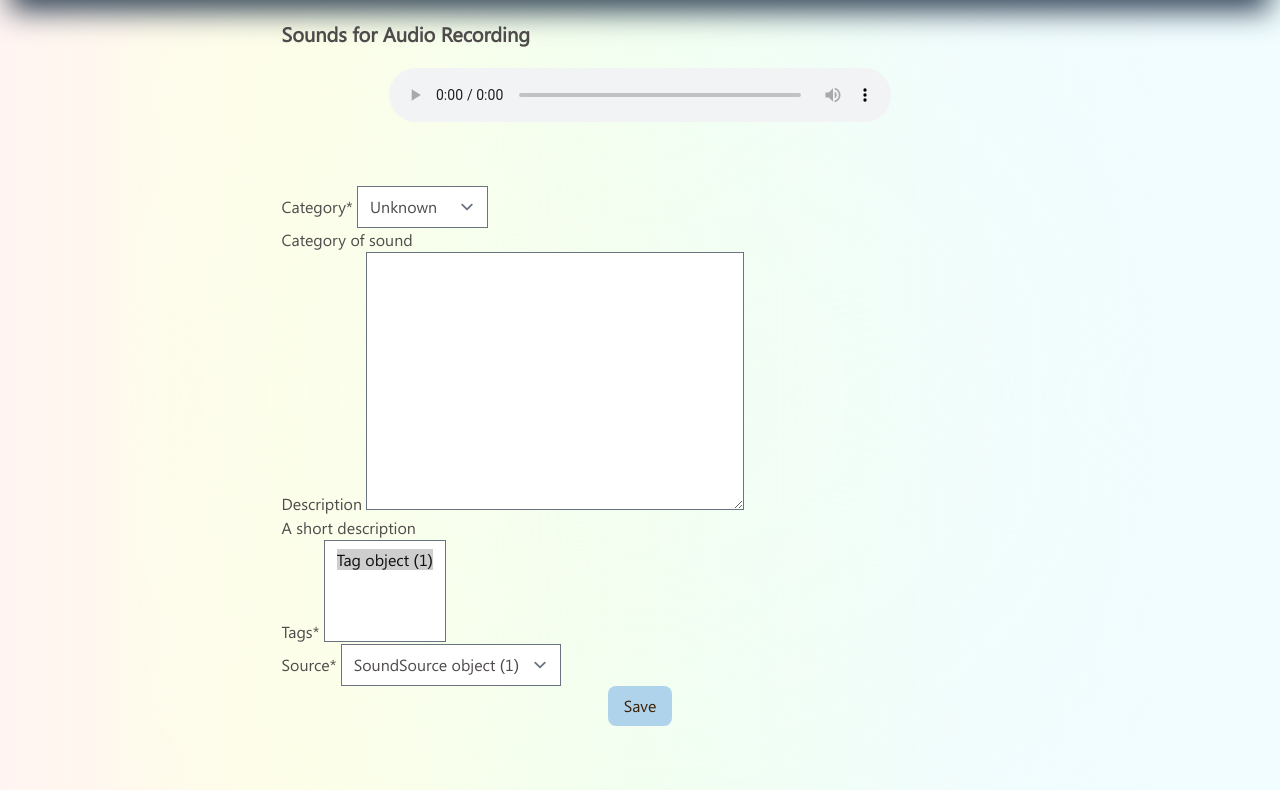
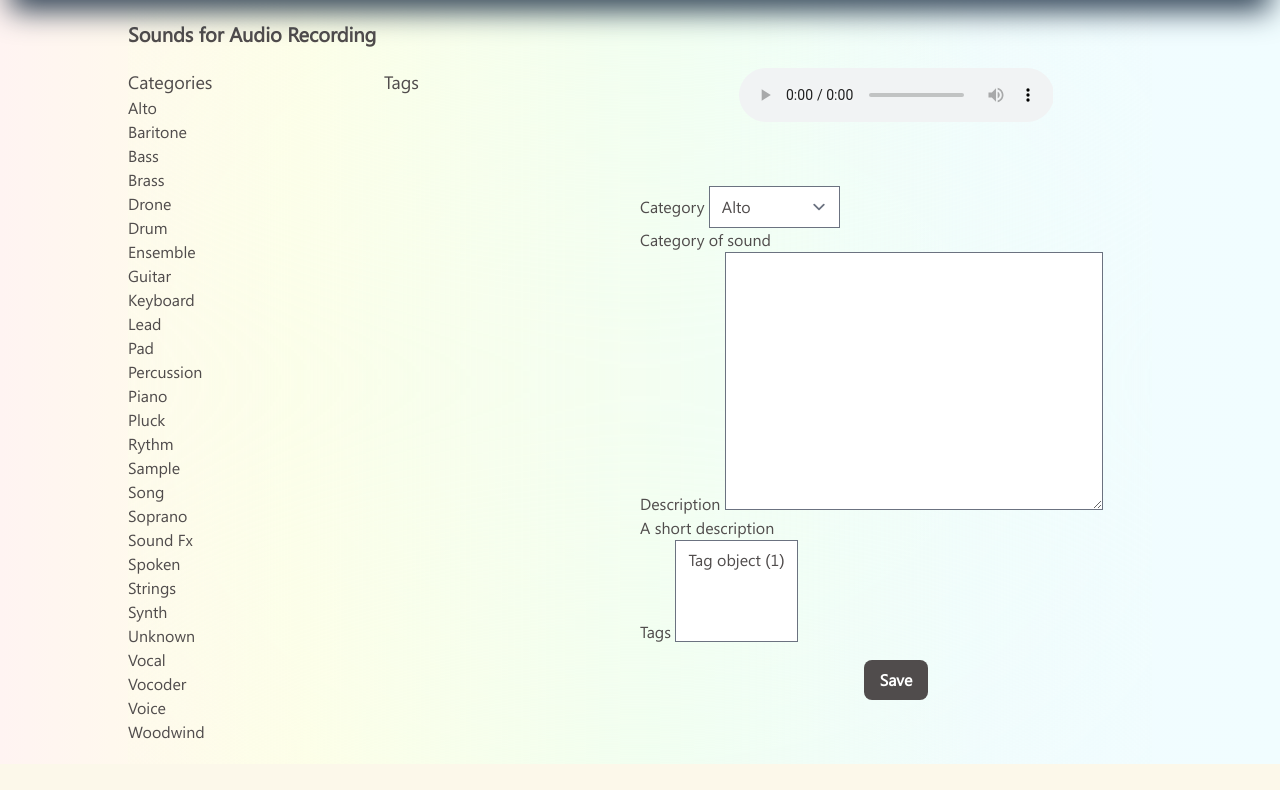
Before and after one commit to benbenz/telemann, a Django app: page /sounds/1 in a window 1280 px wide. Shown: the part 58-848 px from the top of the page. After the commit the page ends 822 px from the top, so only its background shows below. Run offline with Django 5.2, Linux system fonts and the light colour scheme; data comes from the database, SQL or seed files in the repository; tables that the repository leaves empty hold one stand-in row (values such as "Sample post"); data that the repository does not hold is empty; some libraries are stand-ins or nearby versions; some web fonts are replaced.

Commit message:
Working on labelling interface optimization

```diff
--- a/src/sounds/forms.py
+++ b/src/sounds/forms.py
@@ -71,10 +71,13 @@ class SoundToneForm(forms.ModelForm):
 
     class Meta:
         model = SoundTone
-        exclude = ['recording','last_modified','record_date','midi_bank','midi_program','parameters','generator']
+        exclude = ['recording','last_modified','record_date','midi_bank','midi_program','parameters','source']
 
     def __init__(self, *args, **kwargs):
         super(SoundToneForm, self).__init__(*args, **kwargs)
+
+        if self.instance:
+            self.fields['category'].choices = self.instance.get_compatible_categories()
 
         # Set initial value for file_path field if instance is provided and has a file_path attribute
         # if self.instance and hasattr(self.instance, 'recording'):
--- a/src/sounds/models.py
+++ b/src/sounds/models.py
@@ -197,8 +197,10 @@ class SoundTone(models.Model):
         SAMPLE = 'sample'
         SONG = 'song'
         SOUND_FX = 'soundfx'
+        VOCAL = 'vocal'
+        VOCODER = 'vocoder'
         # VOICEs categories
-        VOICE = 'voice' # also used by INSTRUMENT
+        VOICE = 'voice'
         BARITONE = 'baritone'
         ALTO = 'alto'
         SOPRANO = 'soprano'
@@ -215,7 +217,7 @@ class SoundTone(models.Model):
         SoundTone.normalize_parameters(instance)
 
     id            = models.AutoField(primary_key=True)
-    category      = models.CharField(max_length=16,choices=Category.choices,default=Category.UNKNOWN,help_text="Category of sound")
+    category      = models.CharField(max_length=16,choices=Category.choices,default=None,null=True,blank=True,help_text="Category of sound")
     description   = models.TextField(max_length=512,null=True,default=None,blank=True,help_text="A short description")
     parameters    = models.JSONField(default=None,null=True,blank=True,help_text="Parameters for this specific sound") # can be text pronounced by the vocal artist
     midi_bank     = models.SmallIntegerField(choices=choice_midi_bank,null=True,default=None,blank=True,help_text="The MIDI bank of the sound")
@@ -225,7 +227,7 @@ class SoundTone(models.Model):
     record_date   = models.DateTimeField(auto_now_add=True,help_text="the date/time the file was entered in the database")
     # relations
     source        = models.ForeignKey(SoundSource,default=None,null=False,on_delete=models.CASCADE)
-    tags          = models.ManyToManyField(Tag,related_name="sounds")
+    tags          = models.ManyToManyField(Tag,blank=True,related_name="sounds")
 
     class Meta:
         ordering = ['record_date']
@@ -237,6 +239,23 @@ class SoundTone(models.Model):
             models.UniqueConstraint(fields=["recording"],name="recording_is_unique"),
             models.UniqueConstraint(fields=["source","midi_bank","midi_program"],name="source_bank_program_is_unique"),
         ]
+
+    def get_compatible_categories(self):
+        if self.source is None:
+            return sorted( SoundTone.Category.choices , key=lambda cat: cat[1] )
+        voices_category = [
+            SoundTone.Category.VOICE.value ,
+            SoundTone.Category.BARITONE.value ,
+            SoundTone.Category.ALTO.value ,
+            SoundTone.Category.SOPRANO.value ,
+            SoundTone.Category.SPOKEN.value ,
+        ]
+        if self.source.type == SoundSource.Type.INSTRUMENT:
+            return sorted( filter( lambda x: x[0] not in voices_category,SoundTone.Category.choices) , key=lambda cat: cat[1])
+        elif self.source.type == SoundSource.Type.VOICE:
+            return sorted( filter( lambda x: x[0] in voices_category,SoundTone.Category.choices) , key=lambda cat: cat[1])
+        else:
+            return sorted( SoundTone.Category.choices , key=lambda cat: cat[1])
 
 pre_save.connect(SoundTone.pre_save, SoundTone)
 
--- a/src/sounds/static/css/sound.css
+++ b/src/sounds/static/css/sound.css
@@ -8,9 +8,55 @@ form div small {
   color: var(--colour-1);
 }
 
-.source-infos { display: flex; flex-direction: row; padding: 1em; border-radius: 1em;}
+.source-infos { display: flex; flex-direction: row; padding: 1em; border-radius: 1em; max-width: 70%;
+  margin: auto;
+}
 .source-info { display: flex; flex: 1}
 .source-name { font-weight: 600;}
+
+.soundpanels {
+  display: flex;
+  flex-direction: row;
+}
+.soundpanel {
+  flex: 1;
+}
+.soundpanel.left {
+  display: flex;
+  flex-direction: row;
+}
+.soundpanel.left .soundpanel-assist {
+  flex: 1
+}
+
+ul.categories li a {
+  cursor: pointer;
+}
+
+.soundcontrols {
+  display: flex;
+  flex-direction: row;
+}
+.soundcontrol {
+  display: flex;
+  flex: 1;
+}
+.soundcontrol.audio {
+  flex: 20;
+}
+.soundcontrol.reverse {
+  flex-direction: row-reverse;
+}
+.soundcontrol i.fa-solid {
+  font-size: 40px;
+}
+
+.form-button.soundtone {
+  background-color: rgb(80, 76, 76) ;
+  color: white;
+  font-weight: 800;
+  margin-top: 1em;
+}
 
 a.source-infos:hover {
   background-color: rgba(255,255,0,0.5);
--- a/src/sounds/templates/sounds/sounds.html
+++ b/src/sounds/templates/sounds/sounds.html
@@ -1,5 +1,5 @@
 {% extends "base_logged.html" %}
-{% load static i18n crispy_forms_tags random %}
+{% load static i18n %}
 
 
 {% block css %}
@@ -7,6 +7,12 @@
 {% endblock %}
 
 {% block javascript_start %}
+<script>
+
+    function selectCategory(catval) {
+        document.getElementById('id_category').value = catval;
+    }
+</script>
 {% endblock %}
 
 {% block content %}
@@ -15,18 +21,24 @@
 
 <h2 class="text-xl my-5 font-bold">Sounds for {{source.name}}</h2>
 
-<audio autoplay="true" loop controls src="{% url 'sounds:render_sound' srcid=source.id %}?b={{bank}}&p={{program}}&r={% random_uuid %}"></audio>
+<div class="soundpanels">
 
-<div class="form">
-  <form method="post">{% csrf_token %}
-    <input type="hidden" value="{{ program }}" name="p"/>
-    <input type="hidden" value="{{ bank }}" name="b"/>
-    {{ form|crispy }}
-    <div class="form-buttons">
-    <button type="submit" class="form-button flex px-4 py-2 mt-2 rounded-lg md:mt-0 focus:outline-none focus:shadow-outline">Save</button>
-  </div>
-  </form>
+<div class="soundpanel left">
+    <div class="soundpanel-assist"><h2 class="text-lg">Categories</h2>
+        <ul class="categories">
+        {% for catval,category in form.fields.category.choices %}
+            <li><a onclick="selectCategory('{{catval}}')">{{ category }}</a></li>
+        {% endfor %}
+        </ul>
+    </div>
+    <div class="soundpanel-assist"><h2 class="text-lg">Tags</h2></div>
 </div>
+
+<div class="soundpanel right">
+{% include 'sounds/widgets/soundtone.html' with source=source %}
+</div>
+
+</div><!--soundpanels-->
 
 {% else %}
 
--- /dev/null
+++ b/src/sounds/templates/sounds/widgets/soundtone.html
@@ -0,0 +1,32 @@
+{% load static i18n crispy_forms_tags random %}
+
+<div class="soundcontrols">
+    <div class="soundcontrol"><i class="fa-solid fa-circle-left"></i></div>
+    <div class="soundcontrol audio">
+        <audio autoplay="true" loop controls>
+            <source id="audioSource" type="audio/wav" src="{% url 'sounds:render_sound' srcid=source.id %}?b={{bank}}&p={{program}}&r={% random_uuid %}"></source>
+        </audio>
+    </div>
+    <div class="soundcontrol reverse"><i class="fa-solid fa-circle-right"></i></div>
+</div>
+
+<script>
+document.addEventListener("DOMContentLoaded", (event) => {
+    // let audio = document.querySelector('audio')
+    // let source = document.getElementById('audioSource');
+    // source.src = "{% url 'sounds:render_sound' srcid=source.id %}?b={{bank}}&p={{program}}&r={% random_uuid %}"
+    // audio.load(); //call this to just preload the audio without playing
+    // audio.play(); //call this to play the song right away});
+})
+</script>
+
+<div class="form">
+  <form method="post" id="soundtone_form">{% csrf_token %}
+    <input type="hidden" value="{{ program }}" name="p"/>
+    <input type="hidden" value="{{ bank }}" name="b"/>
+    {{ form|crispy }}
+    <div class="form-buttons">
+    <button type="submit" class="form-button soundtone flex px-4 py-2 mt-2 rounded-lg md:mt-0 focus:outline-none focus:shadow-outline">Save</button>
+  </div>
+  </form>
+</div>
--- a/src/sounds/views.py
+++ b/src/sounds/views.py
@@ -18,9 +18,10 @@ def sounds(request,srcid=None):
             'sources' : sources
         })
     else:
-        source  = SoundSource.objects.get(id=srcid)
-        program = request.GET.get('p',0)
-        bank    = request.GET.get('b',0)
+        source   = SoundSource.objects.get(id=srcid)
+        program  = request.GET.get('p',0)
+        bank     = request.GET.get('b',0)
+        category = request.GET.get('c',None)
         if isinstance(program,str):
             program = int(program)
         if isinstance(bank,str):
@@ -30,15 +31,23 @@ def sounds(request,srcid=None):
                 sound_tone = SoundTone.objects.get(source=source,midi_program=program,midi_bank=bank)
                 form = SoundToneForm(instance=sound_tone)
             except SoundTone.DoesNotExist:
-                sound_tone = SoundTone.objects.create(source=source,midi_program=program,midi_bank=bank)
+                sound_tone = SoundTone(source=source,midi_program=program,midi_bank=bank,category=category)
                 form = SoundToneForm(instance=sound_tone)
 
-            return render(request,"sounds/sounds.html",{
-                'source' : source ,
-                'program':program,
-                'bank':bank,
-                'form':form
-            })
+            if request.headers.get('X-Requested-With') == 'XMLHttpRequest':
+                return render(request,"sounds/widgets/soundtone.html",{
+                    'source' : source ,
+                    'program':program,
+                    'bank':bank,
+                    'form':form
+                })
+            else:
+                return render(request,"sounds/sounds.html",{
+                    'source' : source ,
+                    'program':program,
+                    'bank':bank,
+                    'form':form,
+                })
         elif request.method == 'POST':
             try:
                 sound_tone = SoundTone.objects.get(source=source,midi_program=program,midi_bank=bank)
--- a/src/telemann/static/css/main.css
+++ b/src/telemann/static/css/main.css
@@ -197,8 +197,6 @@ nav a:hover {
 }
 
 #centercontent {
-  max-width: 70%;
-  margin: auto;
 }
 
 .form-buttons {
@@ -210,9 +208,9 @@ nav a:hover {
   align-items: center;
 }
 
-.form-button  {
-  background-color: #b0d3ec!important;
-  color: rgb(59, 32, 3)!important ;
+button.form-button  , [type="button"].form-button {
+  background-color: #b0d3ec;
+  color: rgb(59, 32, 3);
 }
 
 div.form {
```
Also changed, not shown: src/sounds/migrations/0003_alter_soundtone_category_alter_soundtone_tags.py (added), src/theme/static/css/dist/styles.css.
